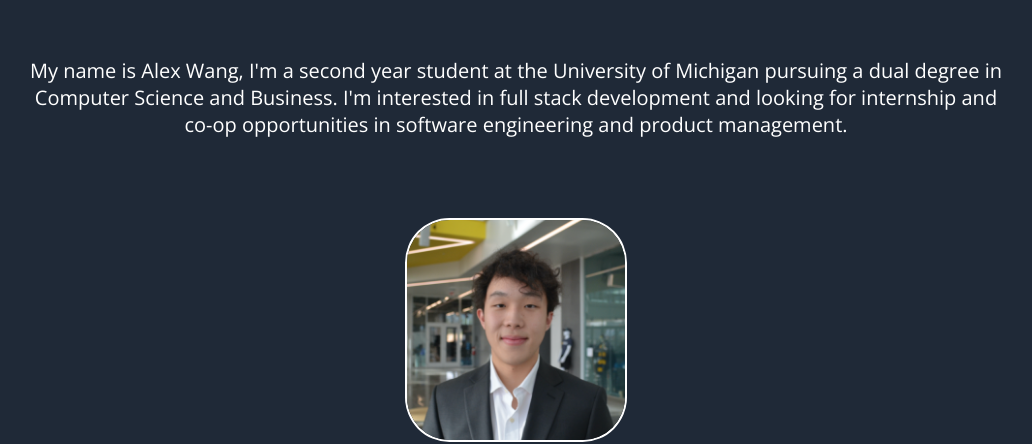
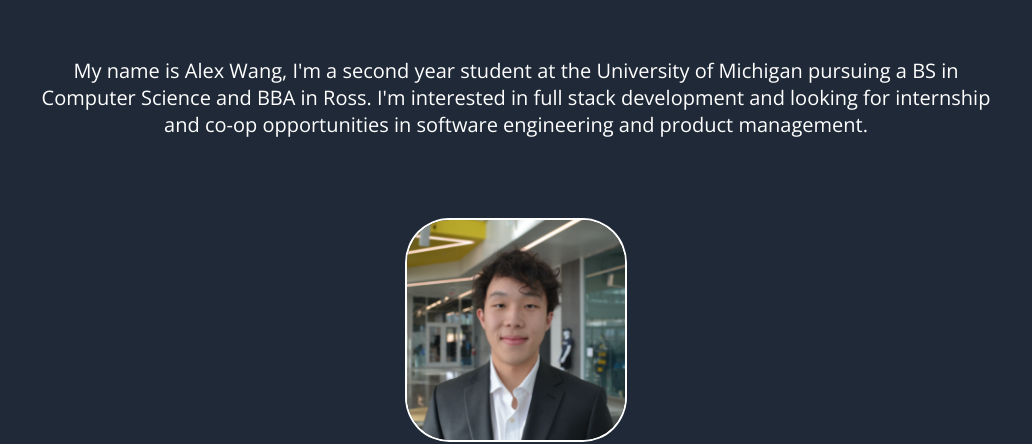
Before and after one commit to alexwang9/alexwang, a plain HTML site: page index.html in a window 1280 px wide. Shown: the part 360-804 px from the top of the page, without its empty margins (124-1156 px from the left). Drawn offline with nearby package versions, Linux system fonts and the light colour scheme.

Commit message:
background text change

```diff
--- a/index.html
+++ b/index.html
@@ -42,7 +42,7 @@
       </a>
       <div class="first-body">
         <div class="writing">
-          <p class="intro">My name is Alex Wang, I'm a second year student at the University of Michigan pursuing a dual degree in Computer Science and Business. I'm interested in full stack development and looking for internship and co-op opportunities in software engineering and product management.</p>
+          <p class="intro">My name is Alex Wang, I'm a second year student at the University of Michigan pursuing a BS in Computer Science and BBA in Ross. I'm interested in full stack development and looking for internship and co-op opportunities in software engineering and product management.</p>
         </div>
         <div class="pic">
           <img class="headshot-image" src="images/headshot.png">
```
